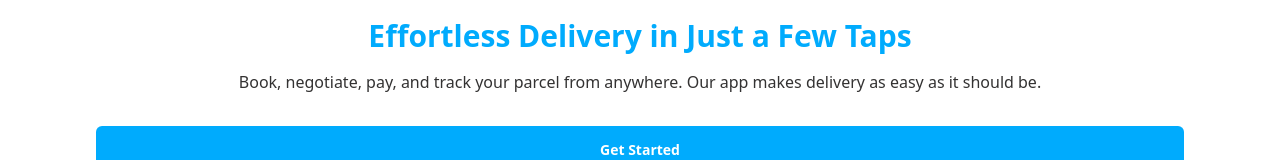
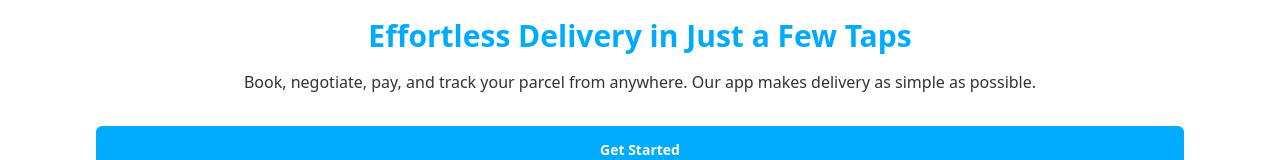
Before and after one commit to SpidaAfrica/kaya_final, a Next.js app in the folder kaya_2-main/: page /onboarding in a window 1280 px wide. Shown: the part 1364-1524 px from the top of the page. Built offline with nearby package versions, Linux system fonts and the light colour scheme.

Commit message:
Update page.tsx

```diff
--- a/kaya_2-main/app/onboarding/page.tsx
+++ b/kaya_2-main/app/onboarding/page.tsx
@@ -20,7 +20,7 @@ export default function OnboardingPage() {
           </h1>
           <p className="text-darker text-center">
             Book, negotiate, pay, and track your parcel from anywhere. Our app
-            makes delivery as easy as it should be.
+            makes delivery as simple as possible.
           </p>
         </div>
         <Button className="w-full capitalize font-semibold mt-8">
```
